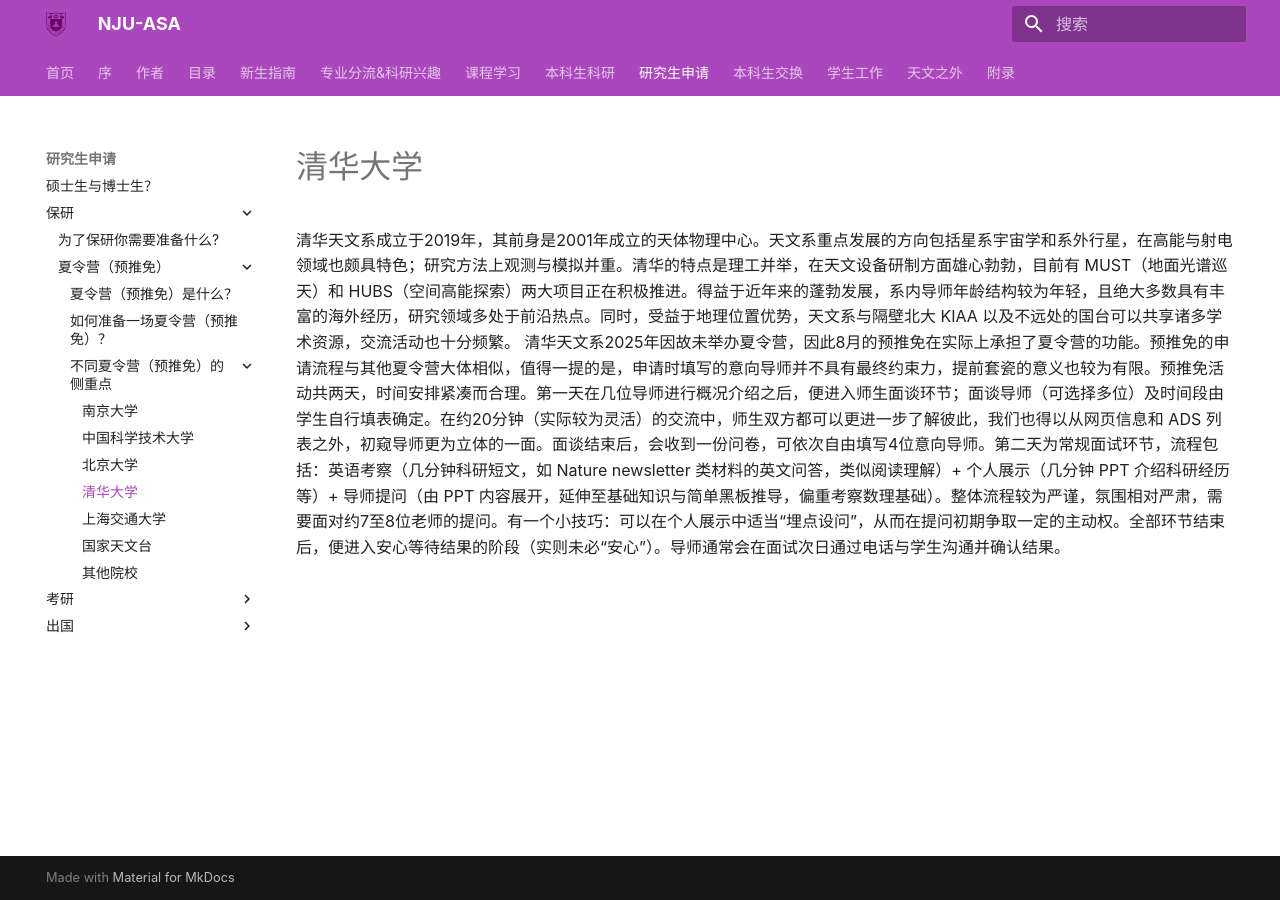
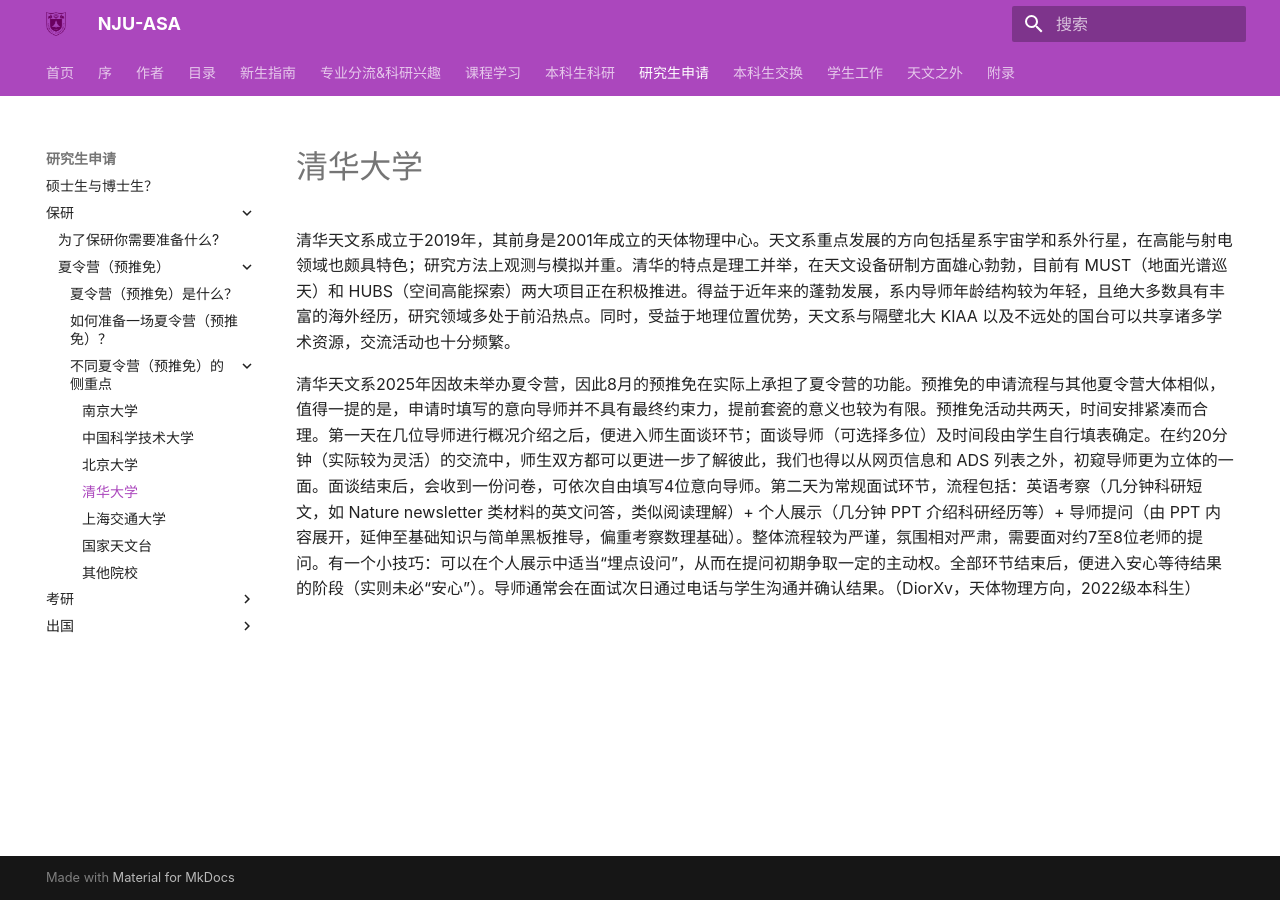
Before and after one commit to nju-astronomy/NJU-ASA, an MkDocs documentation site: the page built from docs/pathway/domestic_grad/by_recommended/summer_camp_focus/tsinghua.md, in a window 1280 px wide. Built offline with MkDocs 1.6.1 and Material for MkDocs 9.7.7, drawn with Linux system fonts in a browser that asks for light colours; some web fonts are replaced.

Commit message:
Update tsinghua.md

```diff
--- a/docs/pathway/domestic_grad/by_recommended/summer_camp_focus/tsinghua.md
+++ b/docs/pathway/domestic_grad/by_recommended/summer_camp_focus/tsinghua.md
@@ -1,2 +1,3 @@
 清华天文系成立于2019年，其前身是2001年成立的天体物理中心。天文系重点发展的方向包括星系宇宙学和系外行星，在高能与射电领域也颇具特色；研究方法上观测与模拟并重。清华的特点是理工并举，在天文设备研制方面雄心勃勃，目前有 MUST（地面光谱巡天）和 HUBS（空间高能探索）两大项目正在积极推进。得益于近年来的蓬勃发展，系内导师年龄结构较为年轻，且绝大多数具有丰富的海外经历，研究领域多处于前沿热点。同时，受益于地理位置优势，天文系与隔壁北大 KIAA 以及不远处的国台可以共享诸多学术资源，交流活动也十分频繁。
-清华天文系2025年因故未举办夏令营，因此8月的预推免在实际上承担了夏令营的功能。预推免的申请流程与其他夏令营大体相似，值得一提的是，申请时填写的意向导师并不具有最终约束力，提前套瓷的意义也较为有限。预推免活动共两天，时间安排紧凑而合理。第一天在几位导师进行概况介绍之后，便进入师生面谈环节；面谈导师（可选择多位）及时间段由学生自行填表确定。在约20分钟（实际较为灵活）的交流中，师生双方都可以更进一步了解彼此，我们也得以从网页信息和 ADS 列表之外，初窥导师更为立体的一面。面谈结束后，会收到一份问卷，可依次自由填写4位意向导师。第二天为常规面试环节，流程包括：英语考察（几分钟科研短文，如 Nature newsletter 类材料的英文问答，类似阅读理解）+ 个人展示（几分钟 PPT 介绍科研经历等）+ 导师提问（由 PPT 内容展开，延伸至基础知识与简单黑板推导，偏重考察数理基础）。整体流程较为严谨，氛围相对严肃，需要面对约7至8位老师的提问。有一个小技巧：可以在个人展示中适当“埋点设问”，从而在提问初期争取一定的主动权。全部环节结束后，便进入安心等待结果的阶段（实则未必“安心”）。导师通常会在面试次日通过电话与学生沟通并确认结果。
+
+清华天文系2025年因故未举办夏令营，因此8月的预推免在实际上承担了夏令营的功能。预推免的申请流程与其他夏令营大体相似，值得一提的是，申请时填写的意向导师并不具有最终约束力，提前套瓷的意义也较为有限。预推免活动共两天，时间安排紧凑而合理。第一天在几位导师进行概况介绍之后，便进入师生面谈环节；面谈导师（可选择多位）及时间段由学生自行填表确定。在约20分钟（实际较为灵活）的交流中，师生双方都可以更进一步了解彼此，我们也得以从网页信息和 ADS 列表之外，初窥导师更为立体的一面。面谈结束后，会收到一份问卷，可依次自由填写4位意向导师。第二天为常规面试环节，流程包括：英语考察（几分钟科研短文，如 Nature newsletter 类材料的英文问答，类似阅读理解）+ 个人展示（几分钟 PPT 介绍科研经历等）+ 导师提问（由 PPT 内容展开，延伸至基础知识与简单黑板推导，偏重考察数理基础）。整体流程较为严谨，氛围相对严肃，需要面对约7至8位老师的提问。有一个小技巧：可以在个人展示中适当“埋点设问”，从而在提问初期争取一定的主动权。全部环节结束后，便进入安心等待结果的阶段（实则未必“安心”）。导师通常会在面试次日通过电话与学生沟通并确认结果。（DiorXv，天体物理方向，2022级本科生）
```
